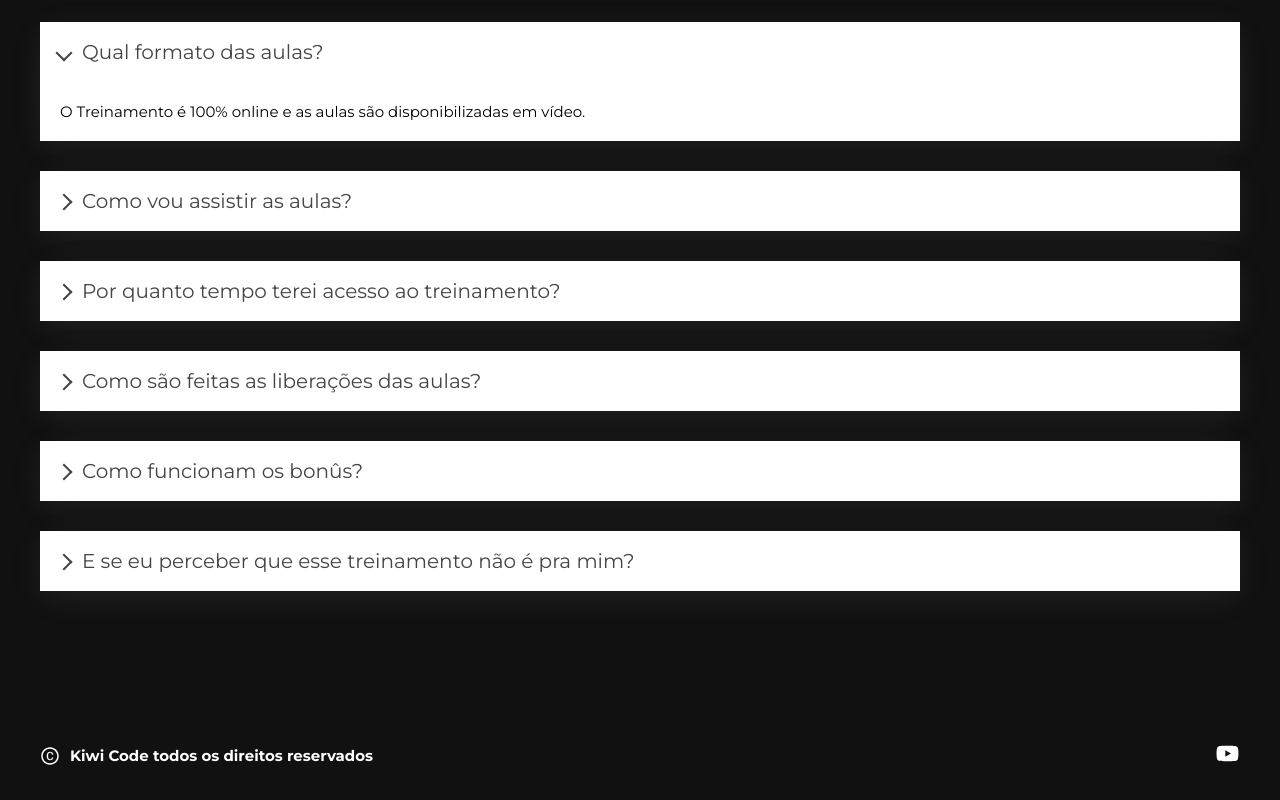
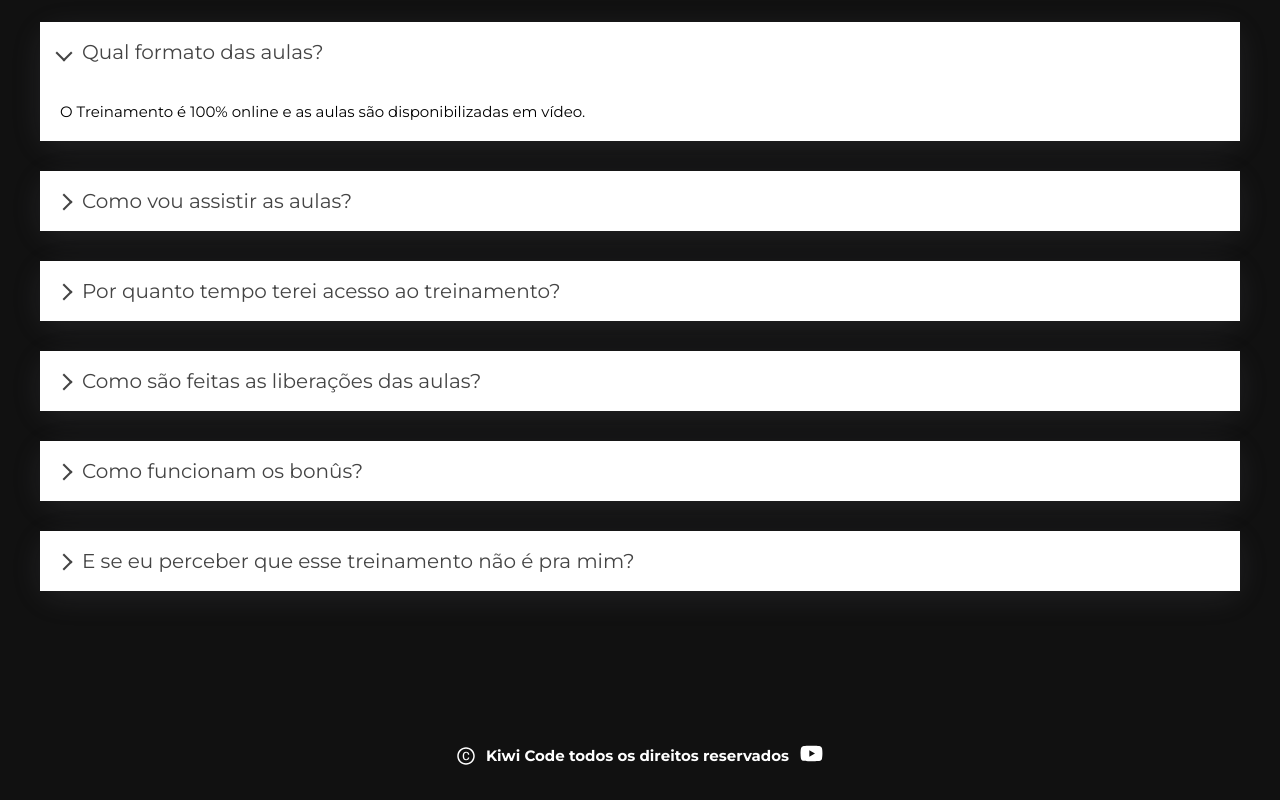
Before and after one commit to lucaslsneves/kiwicode_node_course, a Next.js app: page / in a window 1280 px wide. Shown: the part 4348-5148 px from the top of the page. Built offline with nearby package versions, Linux system fonts and the light colour scheme.

Commit message:
feat: center footer contect

```diff
--- a/src/components/FooterSection/styles.js
+++ b/src/components/FooterSection/styles.js
@@ -4,7 +4,7 @@ export const Container = styled.div`
   padding-top: 90px;
   padding-bottom:30px;
   display:flex;
-  justify-content:space-between;
+  justify-content:center;
   align-items:center;
   @media(max-width: 1100px){
     padding-top: 0;
```
